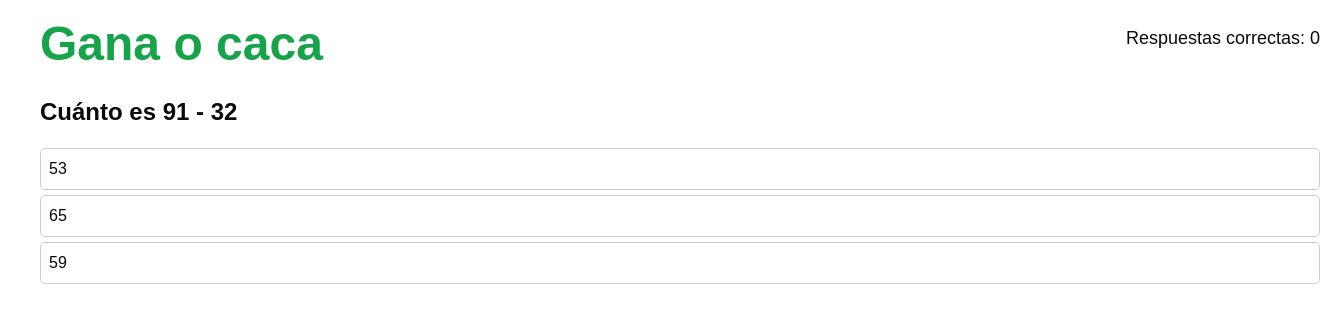
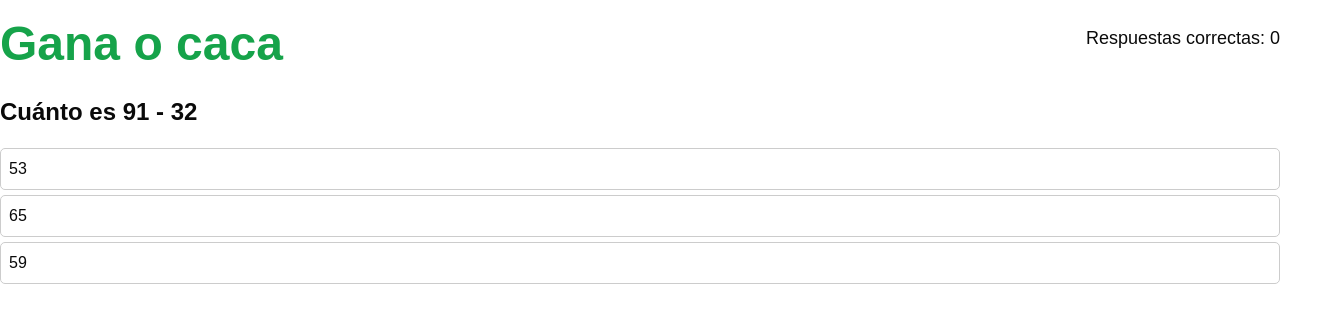
Before and after one commit to ricardogomez18/juego, a Next.js app: page /questionnaire in a window 1280 px wide. Shown: the top 322 px of the page, 1320 px wide, since content can reach past the window. Built offline with nearby package versions, Linux system fonts and the light colour scheme.

Commit message:
first commit

```diff
--- a/app/questionnaire/page.tsx
+++ b/app/questionnaire/page.tsx
@@ -3,5 +3,9 @@
 import Quiz from "./quiz";
 
 export default function Home() {
-  return <Quiz></Quiz>;
+  return (
+    <div className=" flex space-x-4 sm:space-x-0">
+      <Quiz></Quiz>
+    </div>
+  );
 }
--- a/app/questionnaire/quiz.tsx
+++ b/app/questionnaire/quiz.tsx
@@ -254,7 +254,7 @@ const Quiz = () => {
   // }, [isAnswered, isCorrect]); // Effect runs when these dependencies change
 
   return (
-    <div className="container ml-10 mt-5">
+    <div className="container mx-auto mt-5">
       <div className="flex  w-full justify-center items-center mb-5">
         {" "}
         <div className="flex-1">
```
